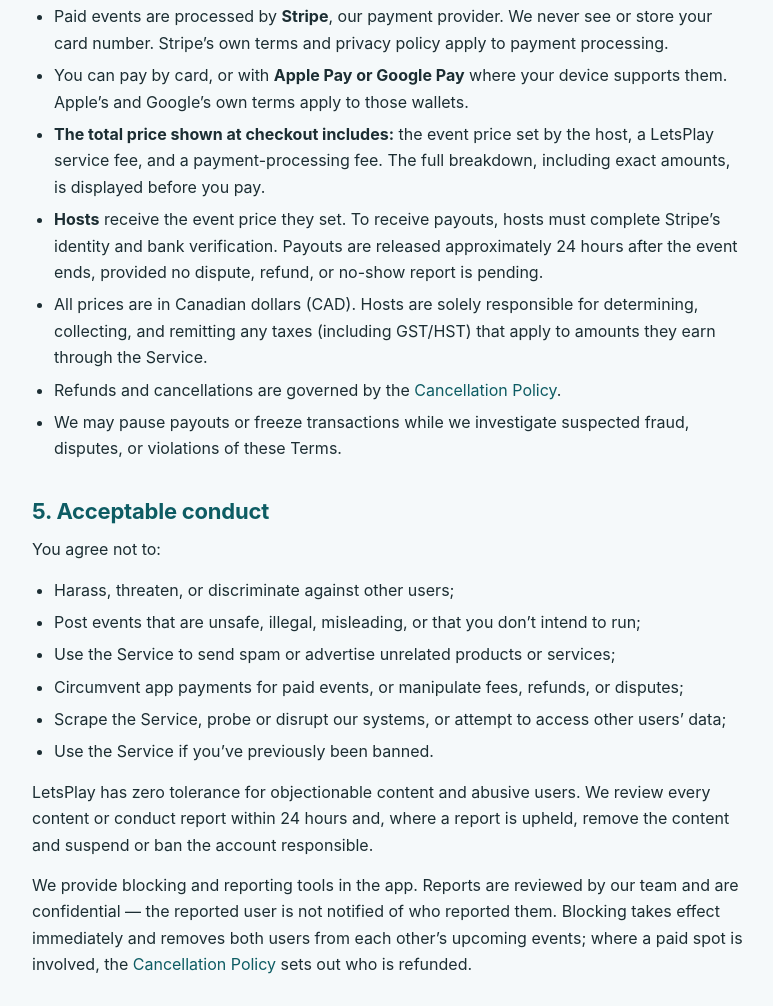
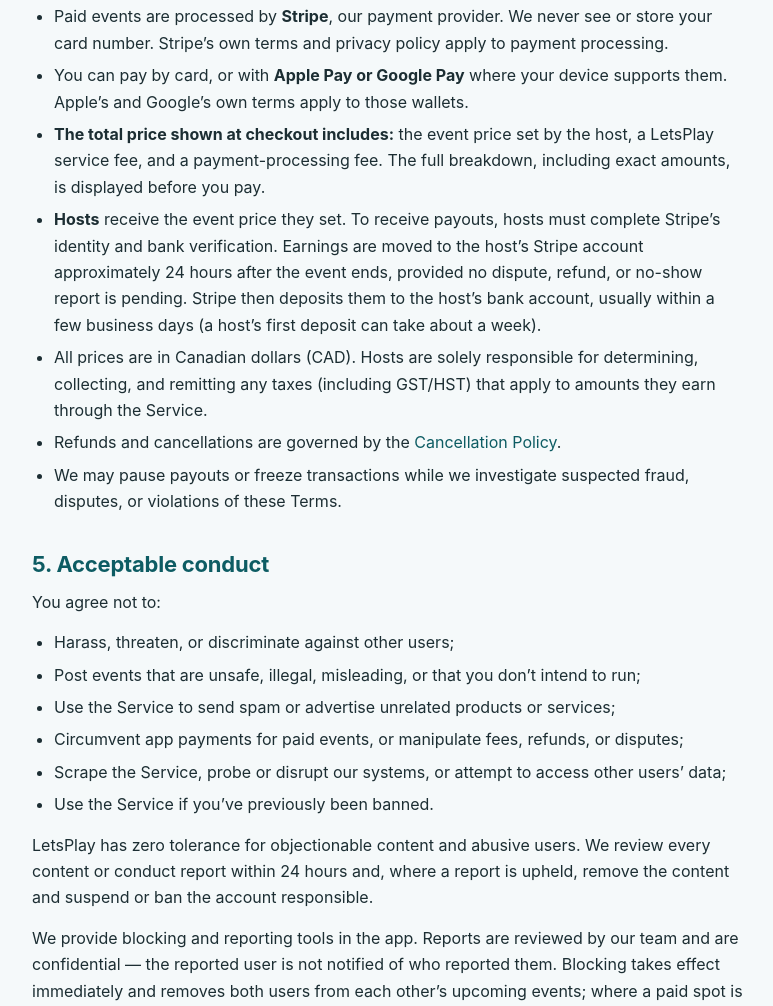
Before and after one commit to ali-a10/AppWebPage-staging, a plain HTML site: page terms.html in a window 1280 px wide. Shown: the part 1505-2511 px from the top of the page, without its empty margins (252-1025 px from the left). Drawn offline with Linux system fonts and the light colour scheme.

Commit message:
docs(legal): payout timing covers the Stripe-to-bank step
Co-Authored-By: Claude Opus 5.5 <noreply@anthropic.com>
Claude-Session: https://claude.ai/code/session_01AYzrjSbDxC9bg6Rh5QhRfJ

```diff
--- a/terms.html
+++ b/terms.html
@@ -150,8 +150,11 @@
         <li>
           <strong>Hosts</strong> receive the event price they set. To receive
           payouts, hosts must complete Stripe&rsquo;s identity and bank
-          verification. Payouts are released approximately 24 hours after the
-          event ends, provided no dispute, refund, or no-show report is pending.
+          verification. Earnings are moved to the host&rsquo;s Stripe account
+          approximately 24 hours after the event ends, provided no dispute,
+          refund, or no-show report is pending. Stripe then deposits them to the
+          host&rsquo;s bank account, usually within a few business days (a
+          host&rsquo;s first deposit can take about a week).
         </li>
         <li>
           All prices are in Canadian dollars (CAD). Hosts are solely responsible
```
Also changed, not shown: delete-account.html (+4 -2 lines).
